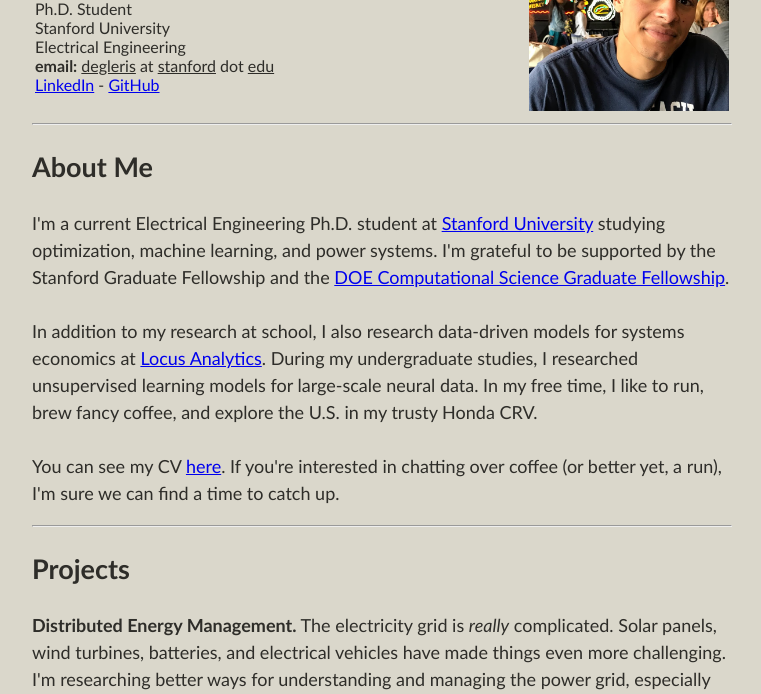
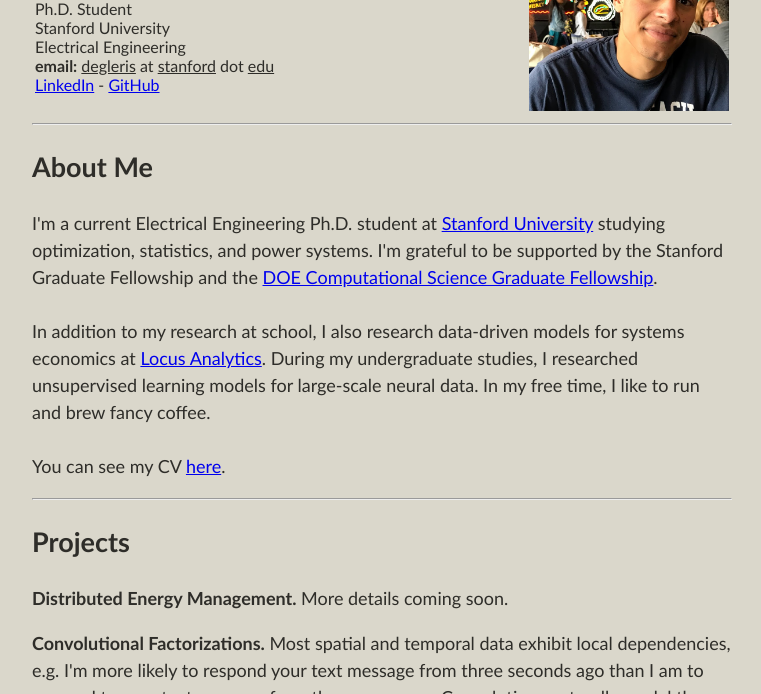
Before and after one commit to degleris1/degleris1.github.io, a plain HTML site: page index.html in a window 1280 px wide. Shown: the part 106-800 px from the top of the page, without its empty margins (258-1019 px from the left). Drawn offline with Linux system fonts and the light colour scheme.

Commit message:
updated bio and der description

```diff
--- a/index.html
+++ b/index.html
@@ -29,28 +29,28 @@
     <hr>
     <h2>About Me</h2>
     <p>
-        I'm a current Electrical Engineering Ph.D. student at <a href="https://ee.stanford.edu/">Stanford University</a> studying optimization, machine learning, and power systems.
+        I'm a current Electrical Engineering Ph.D. student at <a href="https://ee.stanford.edu/">Stanford University</a> studying optimization, statistics, and power systems.
         I'm grateful to be supported by the Stanford Graduate Fellowship and the <a href="https://www.krellinst.org/csgf/">DOE Computational Science Graduate Fellowship</a>.
 
         <br><br>
 
         In addition to my research at school, I also research data-driven models for systems economics at <a href="https://www.home.locus/">Locus Analytics</a>.
         During my undergraduate studies, I researched unsupervised learning models for large-scale neural data.
-        In my free time, I like to run, brew fancy coffee, and explore the U.S. in my trusty Honda CRV.
+        In my free time, I like to run and brew fancy coffee.
 
         <br><br>
 
         You can see my CV <a href="cv.pdf">here</a>.
-        If you're interested in chatting over coffee (or better yet, a run), I'm sure we can find a time to catch up.
     </p>
     <hr>
     <h2>Projects</h2>
     <p>
         <b>Distributed Energy Management.</b>
-        The electricity grid is <i>really</i> complicated.
+        More details coming soon.
+        <!-- The electricity grid is <i>really</i> complicated.
         Solar panels, wind turbines, batteries, and electrical vehicles have made things even more challenging.
         I'm researching better ways for understanding and managing the power grid, especially when different resources are allowed to work together (like your Tesla and your solar panels).
-        I've just started this project, but I hope to have results soon!
+        I've just started this project, but I hope to have results soon. -->
     </p>
     <p>
         <b>Convolutional Factorizations.</b>
```
